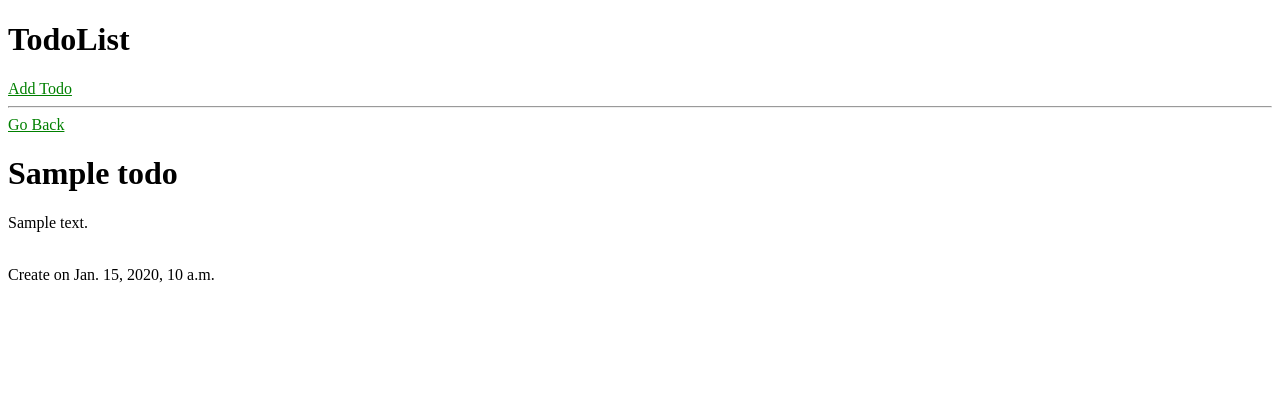
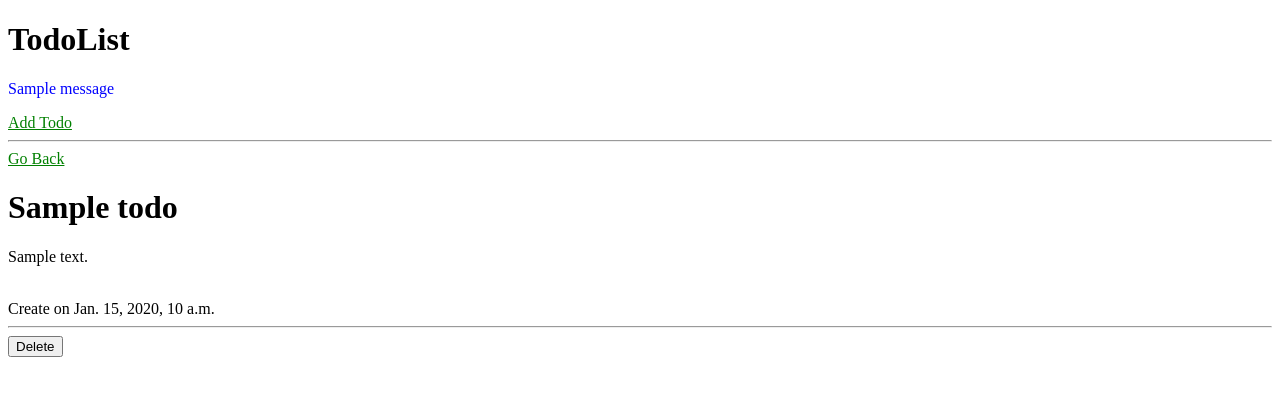
Before and after one commit to suewonjp/django-tutorial-todolist, a Django app: page /todos/details/1 in a window 1280 px wide. Shown: the top 396 px of the page. Run offline with Django 3.2, Linux system fonts and the light colour scheme; tables that the repository leaves empty hold one stand-in row (values such as "Sample post"); one stand-in notice (Sample message) is shown.

Commit message:
new feature; can delete todo items

```diff
--- a/todos/static/todos/css/style.css
+++ b/todos/static/todos/css/style.css
@@ -1,3 +1,7 @@
 a {
   color: green
 }
+
+.messages .success {
+  color: blue
+}
--- a/todos/templates/details.html
+++ b/todos/templates/details.html
@@ -6,5 +6,10 @@
 <p>{{todo.text}}</p>
 <br>
 Create on {{todo.created_at}}
+<hr>
+<form action="{% url 'todos:delete' todo.id %}" method="post">
+  {% csrf_token %}
+  <input class='todos-delete' type="submit" value="Delete" />
+</form>
 
 {% include 'partials/footer.html' %}
--- a/todos/templates/partials/header.html
+++ b/todos/templates/partials/header.html
@@ -10,6 +10,15 @@
 
     <header>
       <h1>TodoList</h1>
+
+      <div class="messages">
+      {% if messages %}
+        {% for message in messages %}
+        <p {% if message.tags %} class="{{ message.tags }}"{% endif %}>{{ message }}</p>
+        {% endfor %}
+      {% endif %}
+      </div>
+
       <a href="{% url 'todos:add' %}">Add Todo</a>
       <hr>
     </header>
--- a/todos/urls.py
+++ b/todos/urls.py
@@ -7,5 +7,6 @@ app_name = 'todos'
 urlpatterns = [
     path('', views.index, name='index'),
     path('details/<int:id>', views.details, name='detail'),
-    path('add', views.add, name='add')
+    path('add', views.add, name='add'),
+    path('delete/<int:id>', views.delete, name='delete')
 ]
--- a/todos/views.py
+++ b/todos/views.py
@@ -1,5 +1,7 @@
 from django.shortcuts import render, redirect, get_object_or_404
 from django.urls import reverse
+from django.contrib import messages
+# from django.http import HttpResponse
 from .models import Todo
 
 def index(request):
@@ -25,3 +27,11 @@ def add(request):
         return redirect(reverse('todos:index'))
     else:
         return render(request, 'add.html')
+
+def delete(request, id):
+    if (request.method == 'POST'):
+        todo = get_object_or_404(Todo, pk=id)
+        messages.success(request, 'Deleted : %s' % todo.title)
+        todo.delete()
+
+    return redirect(reverse('todos:index'))
```
